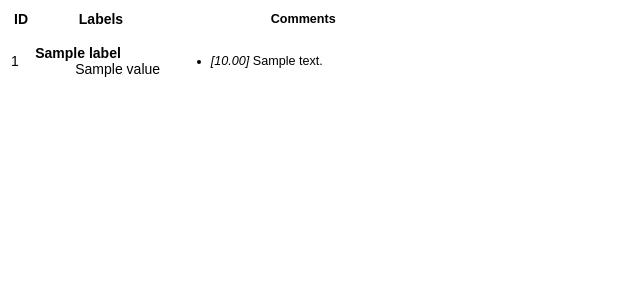
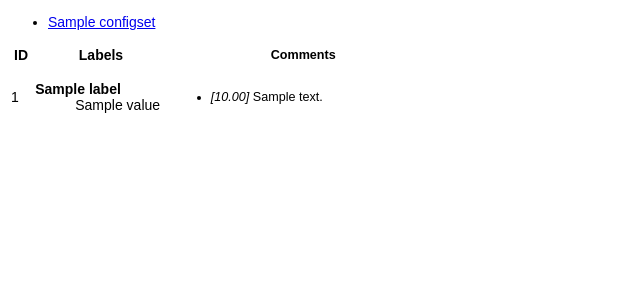
Before and after one commit to cultureamp/comment-themes-demo, a Flask app: template templates/show-themes.html in a window 1280 px wide. Shown: the top 300 px of the page, without its empty margins (0-640 px from the left). Run offline with Flask 2, Linux system fonts and the light colour scheme; the template is opened without the code that fills it: most values are stand-ins (such as "Sample title", 1, 10 or a date in 2020).

Commit message:
added nav for other experiment configs

```diff
--- a/app.py
+++ b/app.py
@@ -1,3 +1,5 @@
+import glob
+
 from flask import Flask, render_template
 from os import path
 import json
@@ -63,13 +65,16 @@ def _read_json(json_path):
 
 def theme_result_from_cluster_json(clustered_doc_json_path, label_json_path):
     documents = _read_json(clustered_doc_json_path)
-    label_mapping = _read_json(label_json_path)
+    label_mapping = {int(float(k)): v for k, v in _read_json(label_json_path).items()}
     docs_by_theme_id = defaultdict(list)
     for doc in documents:
-        theme_doc = ThemeDoc(doc['id'], doc['text_val_original'], 1.0 - doc['cluster_dist'])
-        docs_by_theme_id[doc['cluster_id']].append(theme_doc)
+        if doc['cluster_id'] is None:
+            continue
+        cluster_dist = 0.0 if doc['cluster_dist'] is None else doc['cluster_dist']
+        theme_doc = ThemeDoc(doc['id'], doc['text_val_original'], 1.0 - cluster_dist)
+        docs_by_theme_id[int(float(doc['cluster_id']))].append(theme_doc)
     sorted_theme_ids = sorted(docs_by_theme_id)
-    themes = [Theme(tid, docs_by_theme_id[tid], label_mapping[str(tid)]) for tid in sorted_theme_ids]
+    themes = [Theme(tid, docs_by_theme_id[tid], label_mapping[tid]) for tid in sorted_theme_ids]
     return ThemeResult(themes)
 
 
@@ -79,7 +84,24 @@ def show_survey_theme(configset, company, survey_id):
     cluster_json = path.join(parent, f"{survey_id}-clusters.json")
     label_json= path.join(parent, f"{survey_id}-cluster_labels.json")
     theme_result = theme_result_from_cluster_json(cluster_json, label_json)
-    return render_template("show-themes.html", theme_result=theme_result)
+    all_configsets = _list_cluster_configsets(company, survey_id)
+    return render_template("show-themes.html", theme_result=theme_result,
+            all_configsets=all_configsets, this_configset=configset)
+
+
+def _list_cluster_configsets(company, survey_id):
+    cluster_root = cluster_file_root()
+    matching_json = glob.glob(path.join(cluster_root, '*', company, f"{survey_id}-clusters.json"))
+    configset_dirs = [_nth_parent(f, 2) for f in matching_json]
+    return sorted([path.relpath(csd, cluster_root) for csd in configset_dirs])
+
+
+def _nth_parent(target, level=1):
+    npar = target
+    while level >= 1:
+        npar = path.dirname(npar)
+        level -= 1
+    return npar
 
 
 @app.route('/')
--- a/templates/show-themes.html
+++ b/templates/show-themes.html
@@ -1,6 +1,21 @@
 {% extends "layout.html" %}
 
 {% block body %}
+{% set args = request.view_args %}
+<nav class="configset-list">
+    <ul>
+    {% for configset in all_configsets %}
+        <li>
+            {% if configset == args['configset'] %}
+            {{ configset }}
+            {% else %}
+            <a href="{{ url_for('show_survey_theme', configset=configset, company=args['company'], survey_id=args['survey_id']) }}">{{ configset }}</a>
+            {% endif %}
+        </li>
+    {% endfor %}
+    </ul>
+</nav>
+
 <table class="theme-results">
     <thead>
     <th class="theme-id">ID</th>
```
